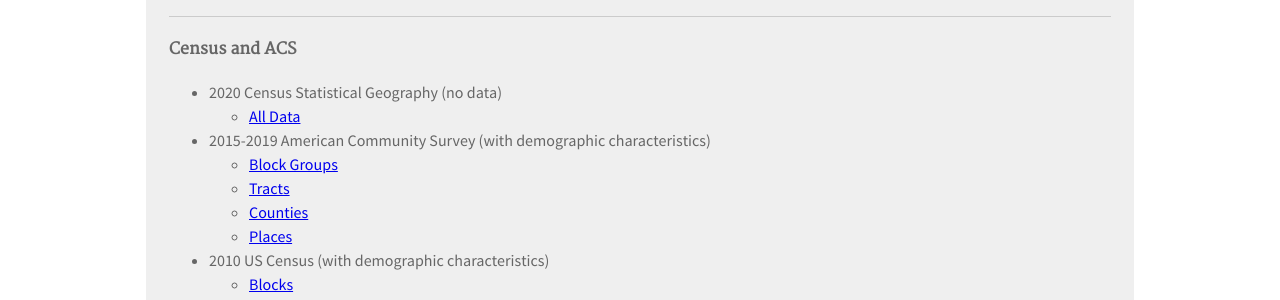
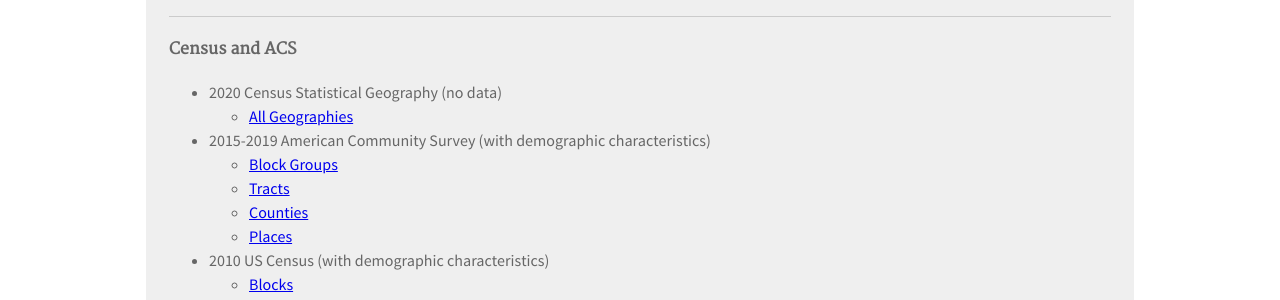
Before and after one commit to TBleess/Website_New, a Jekyll site: the page built from pages/8_GIS/gis-data.md, in a window 1280 px wide. Shown: the part 1449-1749 px from the top of the page. Built offline with Jekyll 4.4.1, drawn with Linux system fonts in a browser that asks for light colours.

Commit message:
Update gis-data.md

```diff
--- a/pages/8_GIS/gis-data.md
+++ b/pages/8_GIS/gis-data.md
@@ -66,7 +66,7 @@
 #### Census and ACS
 
 - 2020 Census Statistical Geography (no data)
-  - [All Data](https://www.census.gov/geographies/mapping-files/time-series/geo/tiger-line-file.html)
+  - [All Geographies](https://www.census.gov/geographies/mapping-files/time-series/geo/tiger-line-file.html)
 
 - 2015-2019 American Community Survey (with demographic characteristics)
   - [Block Groups](https://storage.googleapis.com/co-publicdata/ACS1519_bg.zip)
```
